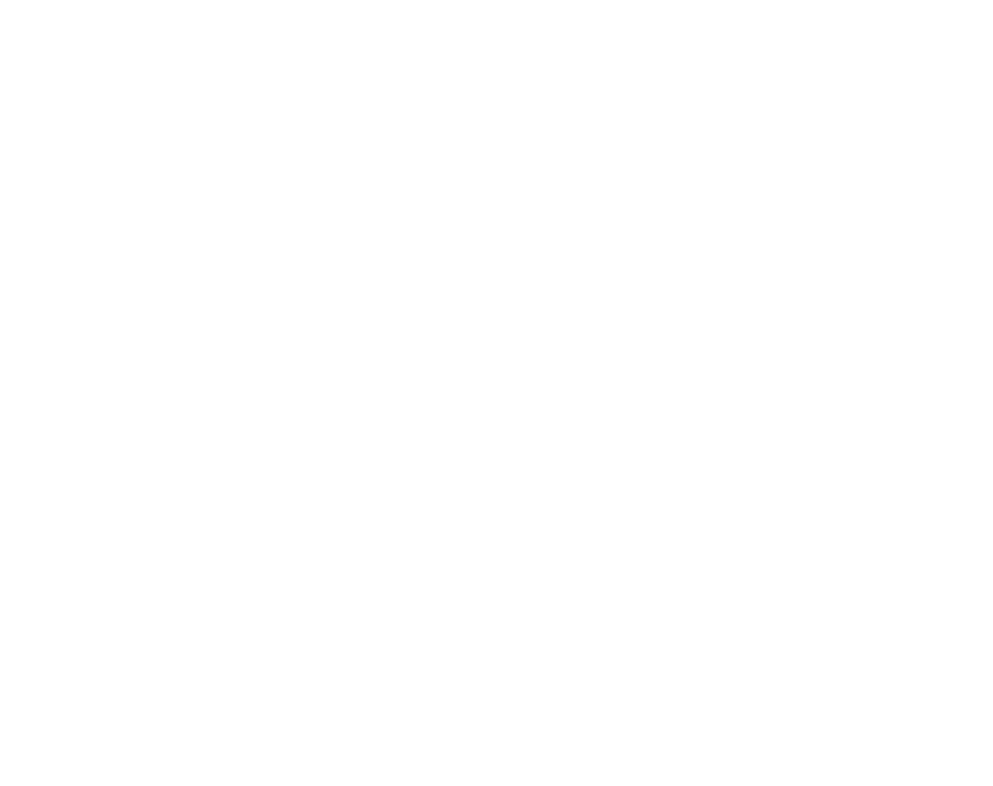
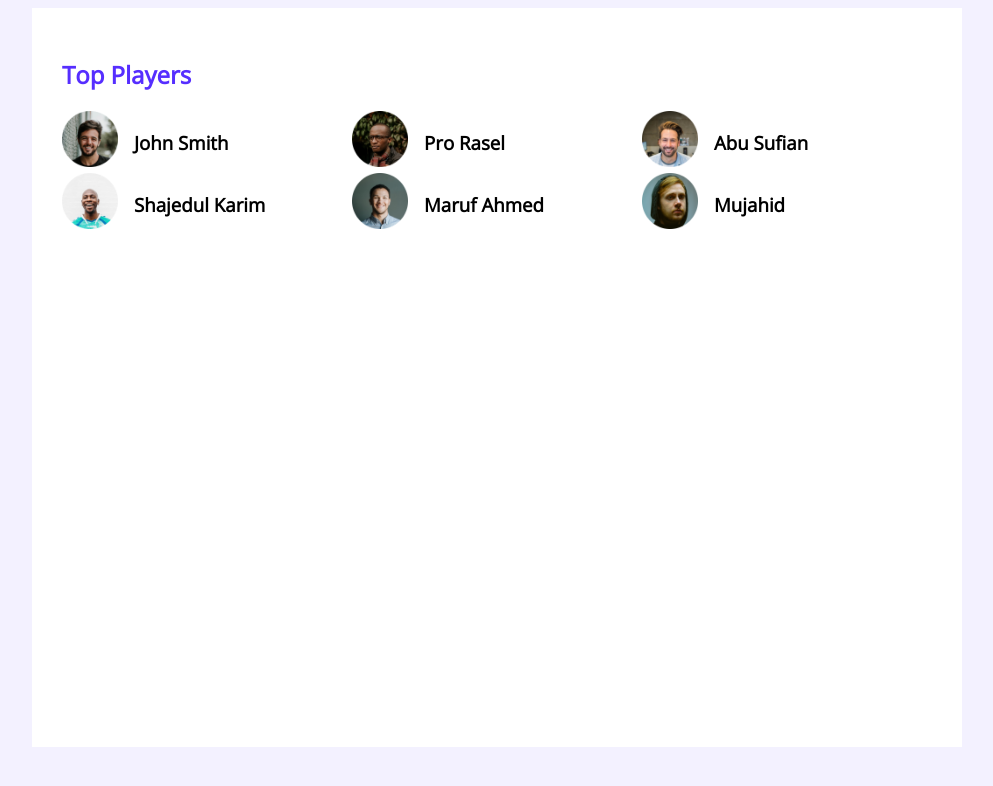
Before and after one commit to Soikat07/leader-board-css3, a plain HTML site: page index.html in a window 1280 px wide. Shown: the whole page, without its empty margins (143-1136 px from the left). Drawn offline with nearby package versions, Linux system fonts and the light colour scheme.

Commit message:
top players add

```diff
--- a/Styles/style.css
+++ b/Styles/style.css
@@ -0,0 +1,38 @@
+/* Font style */
+@import url("https://fonts.googleapis.com/css2?family=Open+Sans&display=swap");
+
+/*Common Style */
+body {
+  font-family: "Open Sans", sans-serif;
+  background-color: #f3f1ff;
+}
+main{
+     display: flex;
+     justify-content: center;
+}
+.container {
+  background-color: #ffffff;
+  width: 870px;
+  height: 679px;
+  padding: 30px;
+}
+/* Top players style */
+.player-title{
+     color: #562EFF;
+     font-size: 24px;
+}
+.players {
+  display: grid;
+  grid-template-columns: repeat(3, 1fr);
+}
+.player {
+  display: flex;
+  text-align: center;
+}
+.player img {
+  width: 56px;
+  height: 56px;
+}
+.Player-name{
+     margin-left: 16px;
+}
--- a/index.html
+++ b/index.html
@@ -1,13 +1,50 @@
 <!DOCTYPE html>
 <html lang="en">
-<head>
-     <meta charset="UTF-8">
-     <meta http-equiv="X-UA-Compatible" content="IE=edge">
-     <meta name="viewport" content="width=device-width, initial-scale=1.0">
-     <title>Document</title>
-     <link rel="stylesheet" href="Styles/style.css">
-</head>
-<body>
-
-</body>
+  <head>
+    <meta charset="UTF-8" />
+    <meta http-equiv="X-UA-Compatible" content="IE=edge" />
+    <meta name="viewport" content="width=device-width, initial-scale=1.0" />
+    <title>Document</title>
+    <link rel="stylesheet" href="Styles/style.css" />
+  </head>
+  <body>
+    <!-- Header start -->
+    <header></header>
+    <!-- Header end -->
+    <main>
+      <!-- top players and top blogs -->
+      <section class="container">
+        <div class="top-players">
+          <h2 class="player-title">Top Players</h2>
+          <div class="players">
+            <!-- .player*6>img[src="images/players/player-$.png"]+h3{Top Players-$} -->
+            <div class="player">
+              <img src="images/players/player-1.png" alt="" />
+              <h3 class="Player-name">John Smith</h3>
+            </div>
+            <div class="player">
+              <img src="images/players/player-2.png" alt="" />
+              <h3 class="Player-name">Pro Rasel</h3>
+            </div>
+            <div class="player">
+              <img src="images/players/player-3.png" alt="" />
+              <h3 class="Player-name">Abu Sufian</h3>
+            </div>
+            <div class="player">
+              <img src="images/players/player-4.png" alt="" />
+              <h3 class="Player-name">Shajedul Karim</h3>
+            </div>
+            <div class="player">
+              <img src="images/players/player-5.png" alt="" />
+              <h3 class="Player-name">Maruf Ahmed</h3>
+            </div>
+            <div class="player">
+              <img src="images/players/player-6.png" alt="" />
+              <h3 class="Player-name">Mujahid</h3>
+            </div>
+          </div>
+        </div>
+      </section>
+    </main>
+  </body>
 </html>
```
